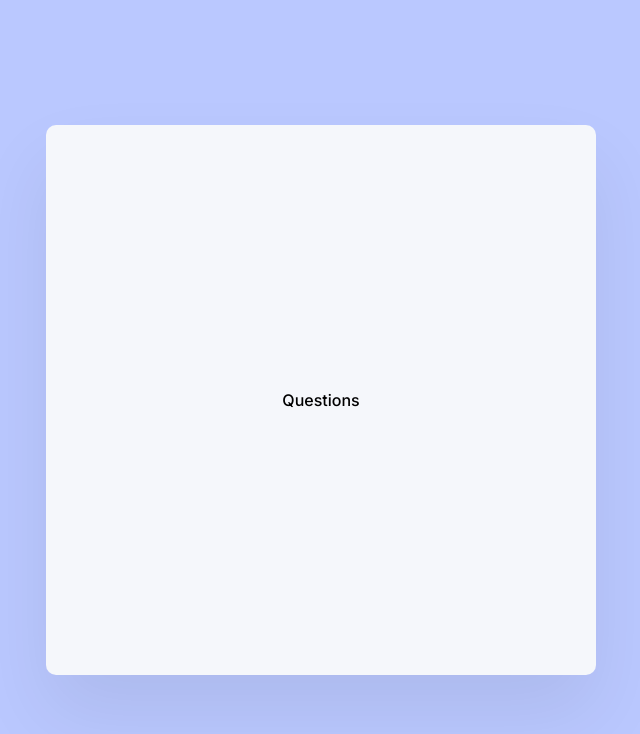
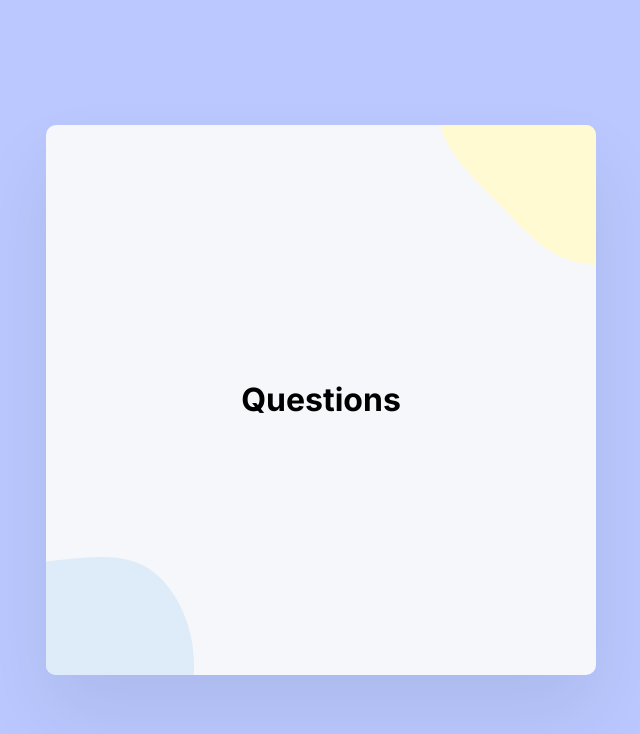
Before and after one commit to jrleijnse/quiz-app, a React (Vite) app: page / in a window 1280 px wide. Both pictures are taken after a click on the button "Start Quiz". Shown: the top 734 px of the page, without its empty margins (319-959 px from the left). Built offline with nearby package versions, Linux system fonts and the light colour scheme.

Commit message:
Update App.jsx

```diff
--- a/src/App.jsx
+++ b/src/App.jsx
@@ -8,7 +8,11 @@ export default function App() {
   return (
     <main>
       {gameStarted ? (
-        <div className="flex-container">Questions</div>
+        <div className="flex-container">
+          <img className="blueblob" src={BlueBlob} />
+          <img className="yellowblob" src={YellowBlob} />
+          <h1>Questions</h1>
+        </div>
       ) : (
         <div className="flex-container">
           <h1 className="quiz-title">Quizzical</h1>
```
